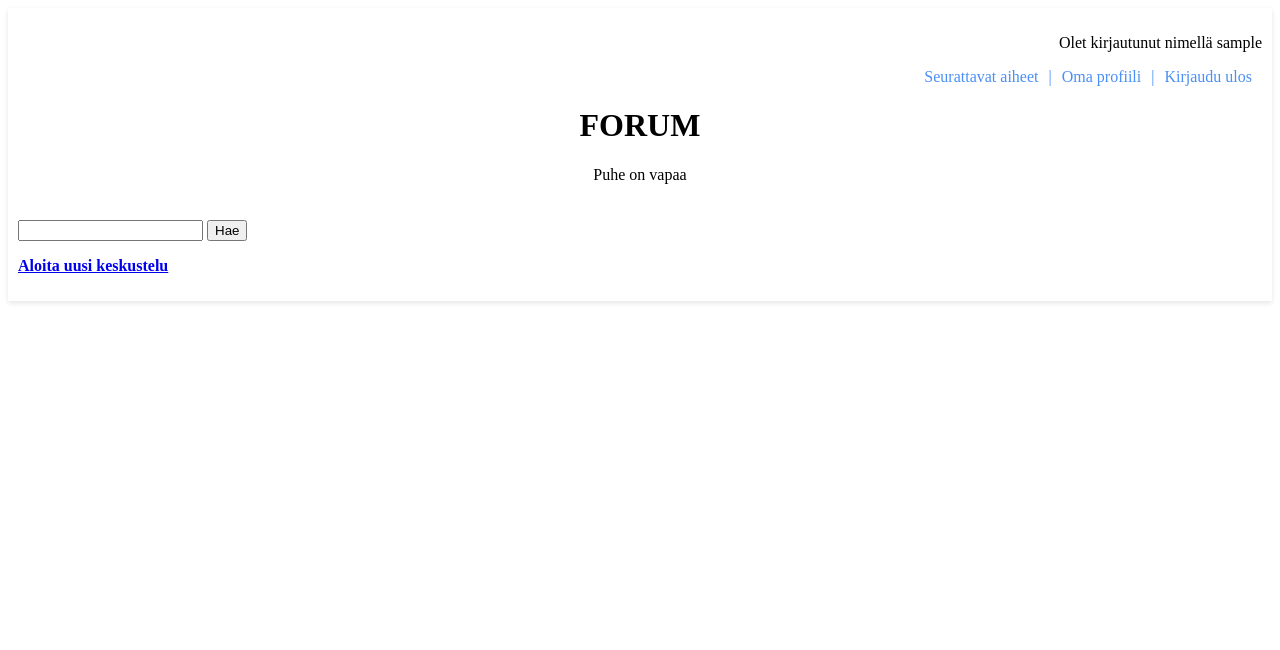
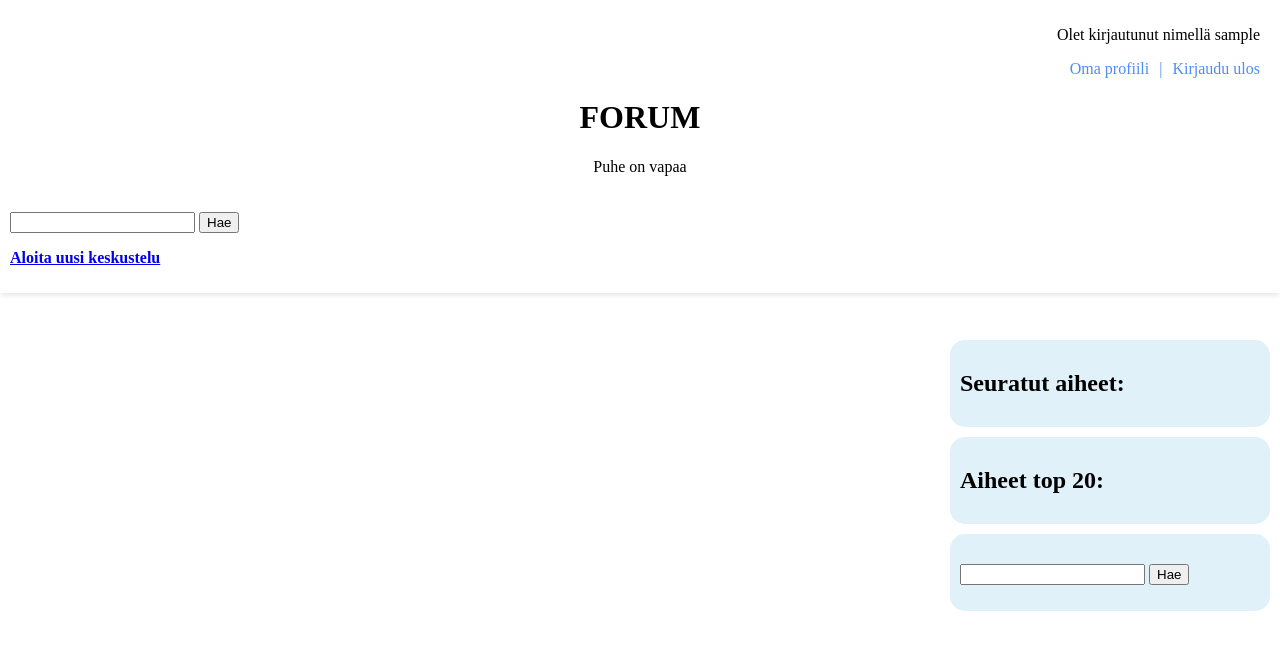
Before and after one commit to MrRuho/WEPSovellus, a Flask app: template templates/topics.html in a window 1280 px wide. Shown: the top 650 px of the page. Run offline with Flask 3, Linux system fonts and the light colour scheme; the template is opened without the code that fills it, so the values that code supplies are empty; the visitor is signed in with stand-in values (Sample User, id 1).

Commit message:
All interests page functions moved to the main topic page. Interest page deleted

```diff
--- a/static/styles.css
+++ b/static/styles.css
@@ -1,4 +1,3 @@
-
 .center {
     display: flex;
     justify-content: center;
@@ -6,15 +5,21 @@
     height: 100vh;
 }
 
-
 .navbar {
-    position: sticky;
+    position: fixed;
     top: 0;
+    left: 0;
+    right: 0;
     background-color: #ffffff;
     padding: 10px;
     box-shadow: 0 2px 5px rgba(0, 0, 0, 0.1);
     z-index: 100;
 }
+
+.username-text {
+    text-align: right;
+    margin-right: 10px;
+  }
 
 .navbar-buttons a {
     margin-right: 10px;
@@ -120,25 +125,37 @@ a.back-link {
 
 .container {
     display: flex;
-    justify-content: space-between;
-    max-width: 700px;
-    margin: 0 auto;
+    max-width: 100%;
+    margin: 0;
+    margin-top: 330px;
 }
 
-.interests-list, .top20-list {
-    background-color: #e0f1fa;
+.side-bar {
+    position: fixed;
+    top: 330px;
+    right: 20px;
+    background-color: #ffffff00;
     border-radius: 15px;
     padding: 10px;
-    margin-bottom: 10px;
     word-wrap: break-word;
-    max-width: 200px;
+    z-index: 99;
+    max-width: 300px;
+    width: 100%;
 }
 
-.search-list {
+.interests-list, .top20-list, .search-list {
     background-color: #e0f1fa;
     border-radius: 15px;
     padding: 10px;
     margin-bottom: 10px;
     word-wrap: break-word;
     max-width: 300px;
+    width: 100%;
 }
+
+.text-element,.topics-element {
+    flex: 1;
+    margin-left: 20px;
+    margin-top: 0;
+    margin-bottom: 0;
+}
--- a/templates/topics.html
+++ b/templates/topics.html
@@ -2,15 +2,15 @@
 <html>
   <head>
     <link rel="stylesheet" type="text/css" href="{{ url_for('static', filename='styles.css') }}">
+
   </head>
 
   <body>
     <div class="navbar">
-      <div style="text-align: right;">
-        <p>Olet kirjautunut nimellä {{ session.username }}</p>
+      <div>
+        <p class="username-text">Olet kirjautunut nimellä {{ session.username }}</p>
       </div>
       <div class="navbar-links">
-        <a href="/my_interests">Seurattavat aiheet</a>
         <a href="/profile">Oma profiili</a>
         <a href="/logout">Kirjaudu ulos</a>
       </div>
@@ -33,6 +33,9 @@
         </p>
       </div>
     </div>
+
+    <div class="container">
+      <div class ="topics-element">
         {% if query == "" %}
           {% if latest_topic and latest_topic.visible%}
               <h4><a href="/follow_tag/{{ latest_topic.tag }}">{{ latest_topic.tag }}</a></h4>
@@ -53,5 +56,43 @@
             <hr>
           {% endif %}
         {% endfor %}
+      </div>
+
+      <div class="side-bar">
+          <div class="interests-list">
+              <h2>Seuratut aiheet:</h2>
+              <ul>
+              {% for tag in my_interest %}
+                  <li>
+                      <a href="/remove_tag/{{ tag }}">{{ tag }}</a>
+                  </li>
+              {% endfor %}
+              </ul>
+          </div>
+          <div class="top20-list">
+              <h2>Aiheet top 20:</h2>
+              <ul>
+                  {% for tag in top_20_subjects %}
+                      <li>
+                          <a href="/follow_tag/{{ tag }}?from=interests">{{ tag }}</a>
+                      </li>
+                  {% endfor %}
+              </ul>
+          </div>
+          <div class="search-list">
+              <form action="/topics" method="GET" style="display: inline-block; margin-top: 20px;">
+                  <input type="text" name="tag_query" value="{{ tag_query }}">
+                  <input type="submit" value="Hae">
+              </form>
+              <ul>
+                  {% for tag in tags %}
+                      <li>
+                          <a href="/follow_tag/{{ tag }}?from=interests">{{ tag }}</a>
+                      </li>
+                  {% endfor %}
+              </ul>
+          </div>
+      </div>
+    </div>
   </body>
 </html>
```
Also changed, not shown: routes.py (+35 -45 lines), templates/interests.html (deleted, +0 -55 lines). Lines whose indentation alone changed are shown as unchanged.
